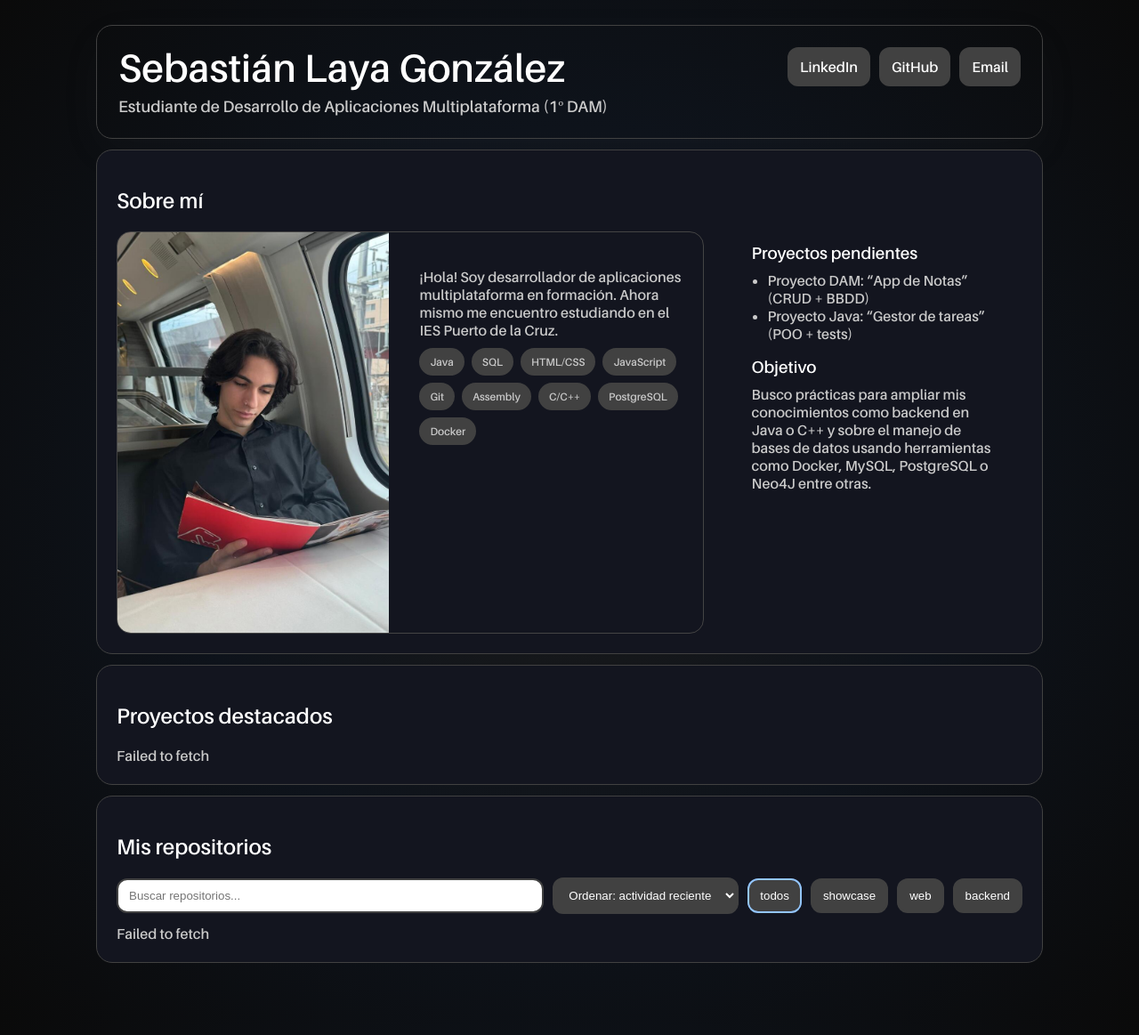
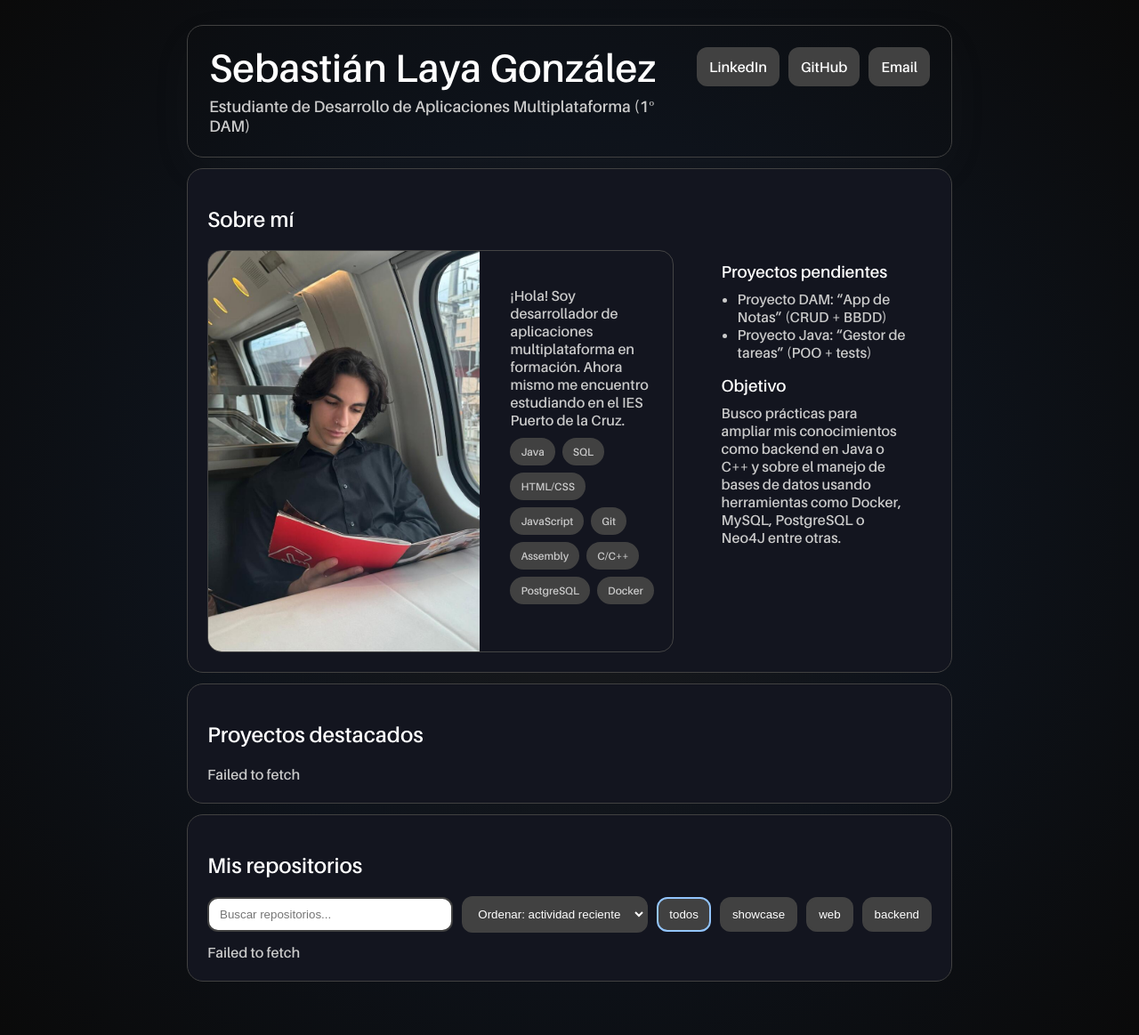
Before and after one commit to slayaglez/slayaglez.github.io, a Jekyll site: the page built from index.html, in a window 1280 px wide. Shown: the whole page at 89% size. Built offline with Jekyll 4.4.1, drawn with Linux system fonts in a browser that asks for light colours; before the commit the page ends 1142 px from its top, so only the background shows below that.

Commit message:
responsive update

```diff
--- a/assets/css/styles.css
+++ b/assets/css/styles.css
@@ -28,7 +28,7 @@ body {
 }
 
 .container {
-  max-width: 1100px;
+  max-width: 70vw;
   margin: 0 auto;
   padding: 28px 18px 60px
 }
```
